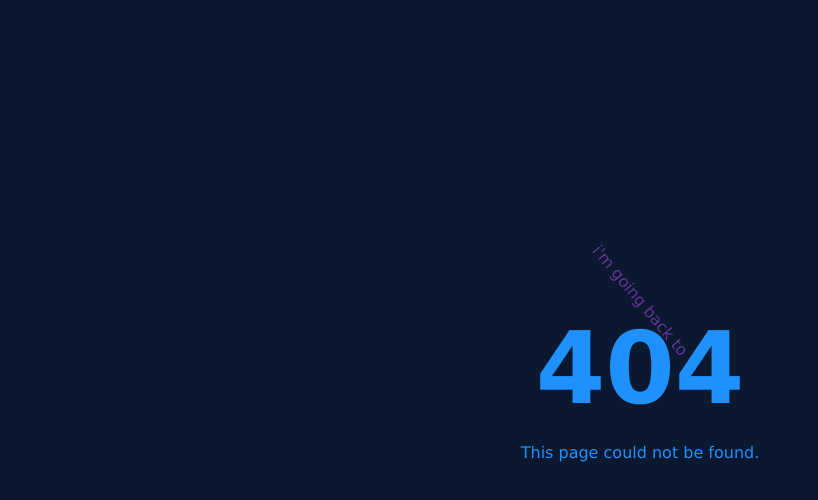
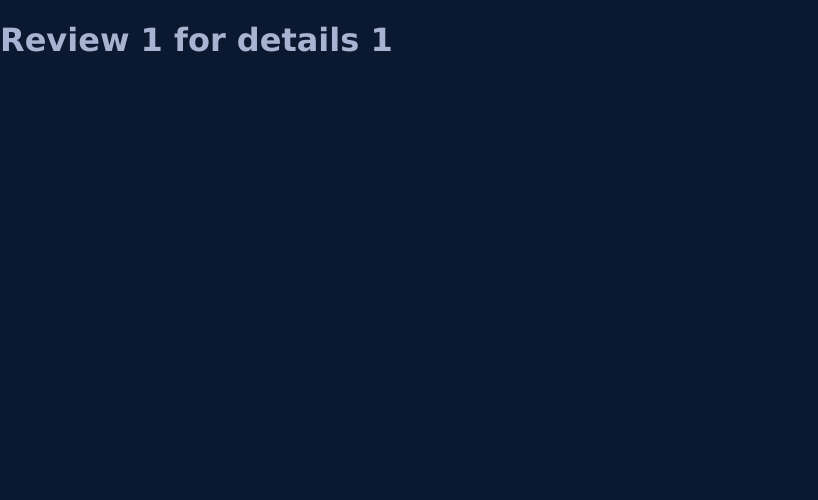
Before and after one commit to yogyy/learn-NextJS, a Next.js app: page /product/1/review/1 in a window 1280 px wide. Before the commit this address had no page. Shown: the top 500 px of the page, without its empty margins (0-818 px from the left). Built offline with nearby package versions, Linux system fonts and the light colour scheme.

Commit message:
fix lint

```diff
--- a/components/Layout/index.tsx
+++ b/components/Layout/index.tsx
@@ -1,5 +1,4 @@
 import Head from 'next/head';
-import Link from 'next/link';
 import React, {ReactNode} from 'react';
 import Footer from '../Footer';
 import Navbar from '../Navbar';
--- a/components/Navbar/index.tsx
+++ b/components/Navbar/index.tsx
@@ -6,7 +6,7 @@ export default function Navbar() {
     <div className={styles.container}>
       <nav className={styles.header}>
         <p className={styles.logo}>
-          <Link href="/">yogyCons't</Link>
+          <Link href="/">yogyCons&apos;t</Link>
         </p>
         <ul className={styles.ul}>
           <li className={styles.list}>
--- a/components/Porto/contact.tsx
+++ b/components/Porto/contact.tsx
@@ -125,7 +125,7 @@ const ContactForm: React.FC = () => {
           {showModal && (
             <div className={styles.modal}>
               <div className={styles.modal_content}>
-                <h3>Email address must end with "@gmail.com".</h3>
+                <h3>Email address must end with &quot;@gmail.com&quot;.</h3>
                 <button className={styles.button} type="button" onClick={handleCloseModal}>
                   Close
                 </button>
--- a/components/Porto/tech.tsx
+++ b/components/Porto/tech.tsx
@@ -1,4 +1,3 @@
-import Link from 'next/link';
 import React from 'react';
 import styles from './tech.module.css';
 import Logonextjs from '../tech/nextjs';
@@ -15,7 +14,7 @@ export const Tech = () => {
   return (
     <div className={styles.tech}>
       <h1>My Skills</h1>
-      <p>i'm currently using these </p>
+      <p>i&lsquo;m currently using these</p>
       <div className={styles.ul_container}>
         <ul className={styles.ul}>
           <li>
--- a/pages/404.tsx
+++ b/pages/404.tsx
@@ -12,7 +12,7 @@ export default function Custom404() {
       router.push('/');
     }, 5500);
     return () => console.log('dari 404');
-  }, []);
+  }, [router]);
 
   return (
     <>
@@ -21,7 +21,7 @@ export default function Custom404() {
         <meta name="description" content="website NextJS Basic" />
       </Head>
       <div className={styles.page404}>
-        <p className={styles.protate}>i'm going back to</p>
+        <p className={styles.protate}>i&apos;m going back to</p>
         <Link href="/">
           <h1 className={styles.h1}>404</h1>
         </Link>
--- a/pages/posts/[postId].tsx
+++ b/pages/posts/[postId].tsx
@@ -59,12 +59,12 @@ export async function getStaticPaths() {
     // ],
   };
 }
-interface getStaticProps {
+interface propgetStaticProps {
   params: {
     postId: string;
   };
 }
-export async function getStaticProps(context: getStaticProps) {
+export async function getStaticProps(context: propgetStaticProps) {
   const {postId} = context.params;
   const res = await fetch(`https://jsonplaceholder.typicode.com/posts/${postId}`);
   const data = await res.json();
--- /dev/null
+++ b/pages/product/[productId]/review/[reviewId].tsx
@@ -0,0 +1,13 @@
+import {useRouter} from 'next/router';
+
+export default function ProductIdindex() {
+  const router = useRouter();
+  const {productId, reviewId} = router.query;
+  return (
+    <div>
+      <h1>
+        Review {reviewId} for details {productId}
+      </h1>
+    </div>
+  );
+}
```
Also changed, not shown: components/Porto/porto.tsx (+6 -4 lines), pages/product/[productId]/review/index.tsx (added, +11 -0 lines).
